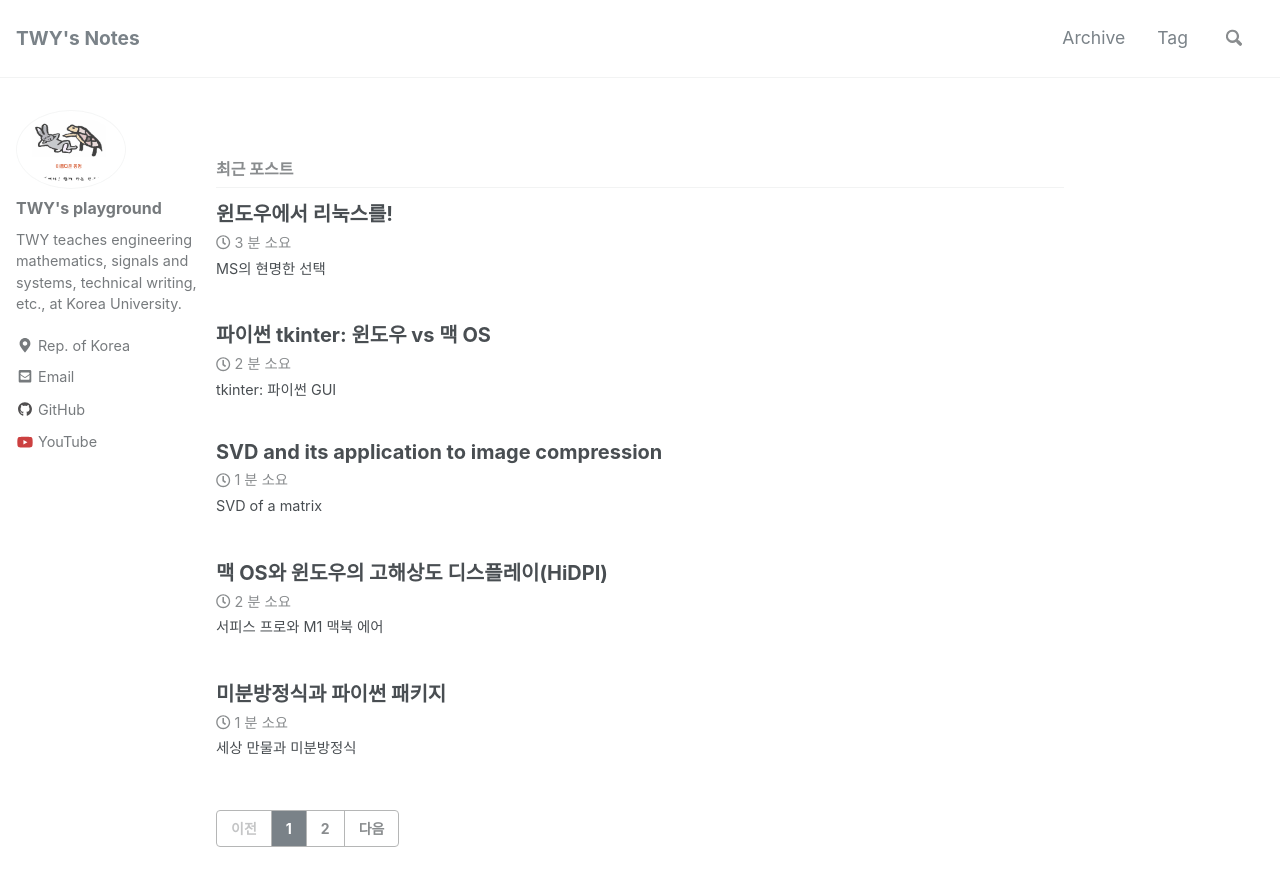
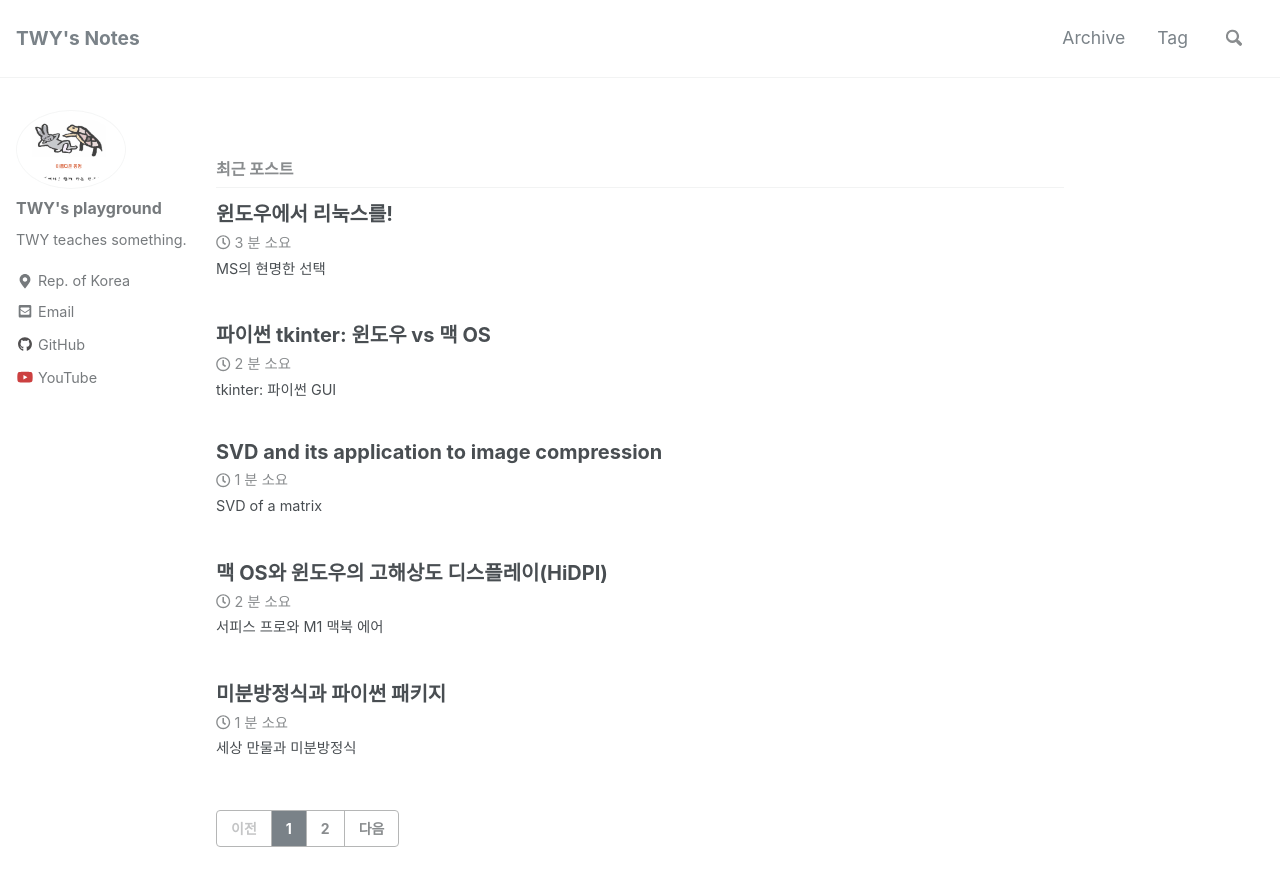
Before and after one commit to twy80/mkkim85.github.io, a Jekyll site: the page built from index.html, in a window 1280 px wide and 900 px high. Shown: the top 886 px of the window. Built offline with Jekyll 4.4.1, drawn with Linux system fonts in a browser that asks for light colours; nearby versions of some CDN libraries; the list of posts is cut into pages by our own code.

Commit message:
Update _config.yml

```diff
--- a/_config.yml
+++ b/_config.yml
@@ -102,7 +102,7 @@ analytics:
 author:
   name             : "TWY's playground"
   avatar           : "/assets/images/bio-photo1.png"
-  bio              : "TWY teaches engineering mathematics, signals and systems, technical writing, etc., at Korea University."
+  bio              : "TWY teaches something."
   location         : "Rep. of Korea"
   email            : yoon.tw@gmail.com
   uri              :
```
